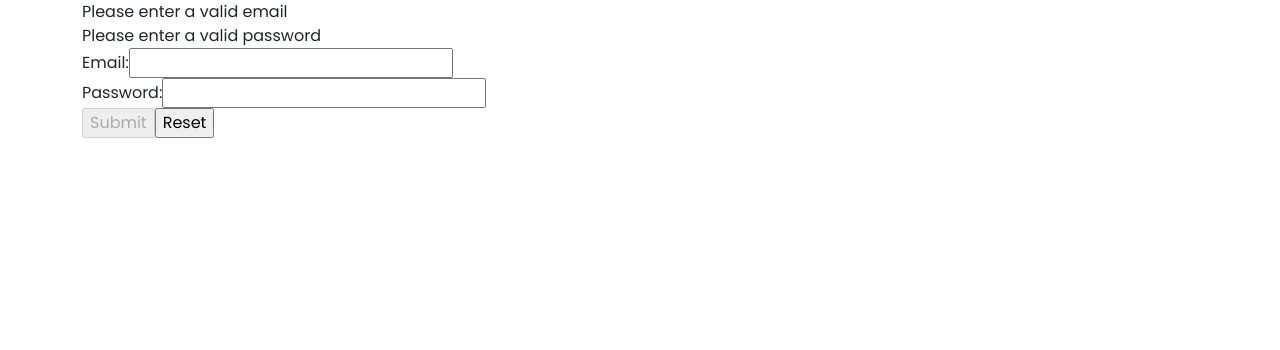
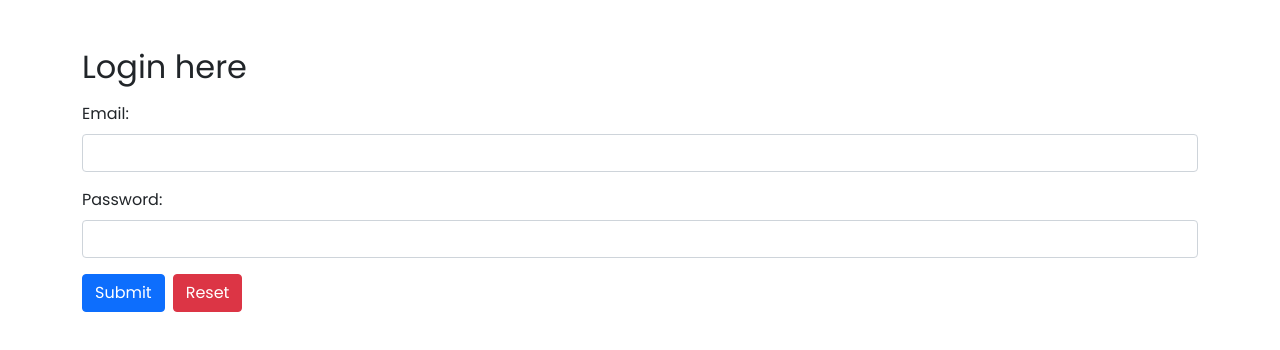
Before and after one commit to HellBringer419/react-redux-learning, a React (Create React App) app in the folder day3/: page / in a window 1280 px wide. Shown: the top 350 px of the page. Built offline with nearby package versions, Linux system fonts and the light colour scheme.

Commit message:
added bootstrap

```diff
--- a/day3/src/components/Carousel.js
+++ b/day3/src/components/Carousel.js
@@ -1,6 +1,7 @@
 import { useState } from "react";
 import Arrow from "./Arrow";
 import ImageSlide from "./ImageSlide";
+import '../stylesheets/style.css';
 
 const imgUrls = [
     "https://images.unsplash.com/photo-1571768723915-99a5427b13c3?ixid=MXwxMjA3fDB8MHx0b3BpYy1mZWVkfDF8R3RyQlNjdjFiNU18fGVufDB8fHw%3D&ixlib=rb-1.2.1&auto=format&fit=crop&w=500&q=60",
--- a/day3/src/components/Footer.js
+++ b/day3/src/components/Footer.js
@@ -1,7 +1,7 @@
 const Footer = (props) => {
     return (
-        <footer className="footer">
-            <p> &copy; 2021 </p>
+        <footer className="footer mt-auto p-3 bg-light">
+                <span className="text-muted">&copy; 2021</span>
         </footer>
     );
 };
--- a/day3/src/components/Home.js
+++ b/day3/src/components/Home.js
@@ -1,5 +1,4 @@
 import { useParams } from "react-router";
-import "../stylesheets/style.css";
 
 import Carousel from "./Carousel";
 import Footer from "./Footer";
@@ -9,12 +8,15 @@ const Home = ({ history, toggleLoginState }) => {
     const user = useParams();
 
     return (
-        <div>
+        <div className="d-flex flex-column min-vh-100">
             <Nav history={history} toggleLoginState={toggleLoginState} />
-            <div className="body">
-                <h4 className="heading"> Welcome {user.user} </h4>
+            <main className="flex-fill mt-4">
+                <div className="container">
+                    <h4 className="mt-5 text-bold"> Your Image Carousel </h4>
+                    <p className="lead"> Welcome {user.user} </p>
                 <Carousel />
-            </div>
+                </div>
+            </main>
             <Footer />
         </div>
     );
--- a/day3/src/components/Login.js
+++ b/day3/src/components/Login.js
@@ -7,12 +7,13 @@ class Login extends Component {
             email: "",
             password: "",
             isValidated: false,
-            errors: { email: true, password: true },
+            errors: { email: false, password: false },
         };
         this.handleChange = this.handleChange.bind(this);
         this.handleSubmit = this.handleSubmit.bind(this);
         this.isValidEmail = this.isValidEmail.bind(this);
         this.isValidPassword = this.isValidPassword.bind(this);
+        this.resetFields = this.resetFields.bind(this);
     }
 
     handleChange(event) {
@@ -48,41 +49,59 @@ class Login extends Component {
         if (this.isValidEmail() && this.isValidPassword()) {
             this.setState({ isValidated: true });
             this.props.toggleLoginState();
-            this.props.history.push(`/home/${this.state.email}`)
+            this.props.history.push(`/home/${this.state.email}`);
         }
+    }
+
+    resetFields() {
+        this.setState({
+            email: "",
+            password: "",
+            errors: { email: false, password: false },
+        });
     }
 
     render() {
         return (
-            <form onSubmit={this.handleSubmit} className="container">
+            <div className="container mt-5">
+                <form onSubmit={this.handleSubmit}>
+                    <h2 className="my-3"> Login here </h2>
                     {this.state.errors.email ? (
-                    <div> Please enter a valid email </div>
+                        <div className="alert alert-danger">
+                            {" "}
+                            Please enter a valid email{" "}
+                        </div>
                     ) : (
                         " "
                     )}
                     {this.state.errors.password ? (
-                    <div> Please enter a valid password </div>
+                        <div className="alert alert-danger">
+                            {" "}
+                            Please enter a valid password{" "}
+                        </div>
                     ) : (
                         " "
                     )}
-                <div>
-                    <label htmlFor="email"> Email: </label>
+                    <div className="mb-3">
+                        <label htmlFor="email" className="form-label"> Email: </label>
                         <input
                             type="email"
                             name="email"
                             id="email"
+                            className="form-control"
                             value={this.state.email}
                             onChange={this.handleChange}
                             onBlur={this.isValidEmail}
                         />
                     </div>
 
-                <div>
-                    <label htmlFor=""> Password: </label>
+                    <div className="mb-3">
+                        <label htmlFor="password" className="form-label"> Password: </label>
                         <input
                             type="password"
                             name="password"
                             id="password"
+                            className="form-control"
                             value={this.state.password}
                             onChange={this.handleChange}
                             onBlur={this.isValidPassword}
@@ -90,6 +109,7 @@ class Login extends Component {
                     </div>
                     <input
                         type="submit"
+                        className="btn btn-primary"
                         disabled={
                             this.state.errors.email === false &&
                             this.state.errors.password === false
@@ -97,8 +117,9 @@ class Login extends Component {
                                 : true
                         }
                     />
-                <input type="reset" />
+                    <input type="reset" className="btn btn-danger mx-2" onClick={this.resetFields} />
                 </form>
+            </div>
         );
     }
 }
--- a/day3/src/components/Nav.js
+++ b/day3/src/components/Nav.js
@@ -1,3 +1,5 @@
+// import { Dropdown } from 'bootstrap';
+
 const Nav = (props) => {
     const handleLogout = () => {
         props.toggleLoginState();
@@ -5,28 +7,86 @@ const Nav = (props) => {
     };
 
     return (
-        <header className="topbar">
-            <span className="profile-pic">
+        <header>
+            <nav className="navbar navbar-expand-md navbar-dark fixed-top bg-dark">
+                <div className="container-fluid">
+                    <button
+                        className="navbar-toggler"
+                        type="button"
+                        data-bs-toggle="collapse"
+                        data-bs-target="#navbarSupportedContent"
+                        aria-controls="navbarSupportedContent"
+                        aria-expanded="false"
+                        aria-label="Toggle navigation"
+                    >
+                        <span className="navbar-toggler-icon"></span>
+                    </button>
+
+                    <div className="collapse navbar-collapse">
+                        <ul className="navbar-nav me-auto mb-2 mb-md-0">
+                            <li className="nav-item dropdown">
+                                <span
+                                    className="nav-link dropdown-toggle"
+                                    href="#"
+                                    id="navbarDropdown"
+                                    role="button"
+                                    data-bs-toggle="dropdown"
+                                    aria-expanded="false"
+                                >
                                     <img
                                         src="https://s2.svgbox.net/hero-solid.svg?ic=user&color=16a085"
                                         width="32"
                                         height="32"
                                         alt="Profile Picure"
                                     />
+                                    <b className="mx-2">John Doe</b>
                                 </span>
-            <span className="brand">John Doe</span>
-            <button onClick={handleLogout}>logout</button>
+                                <ul
+                                    className="dropdown-menu"
+                                    aria-labelledby="navbarDropdown"
+                                >
+                                    <li className="dropdown-item">
+                                        View Profile
+                                    </li>
+                                    <li className="dropdown-divider"></li>
+                                    <li
+                                        className="dropdown-item"
+                                        onClick={handleLogout}
+                                    >
+                                        Log Out
+                                    </li>
+                                </ul>
+                            </li>
+                            <li className="nav-item" onClick={handleLogout}>
+                                <button className="btn nav-link">
+                                    Logout
+                                </button>
+                            </li>
+                        </ul>
+                    </div>
 
-            <span className="logo">
+                    <span className="navbar-brand" href="#">
                         <img
                             src="https://s2.svgbox.net/hero-solid.svg?ic=camera&color=ecf0f1"
                             width="32"
                             height="32"
                             alt="Logo"
+                            className="mx-2"
                         />
+                        Brand
                     </span>
+                </div>
+            </nav>
         </header>
     );
 };
 
 export default Nav;
+
+{/* <select className="dropdown-menu" aria-labelledby="navbarDropdown">
+    <option className="dropdown-item">View Profile</option>
+    <option className="dropdown-divider"></option>
+    <option className="dropdown-item" onClick={handleLogout}>
+        Log Out
+    </option>
+</select>; */}
--- a/day3/src/stylesheets/style.css
+++ b/day3/src/stylesheets/style.css
@@ -70,7 +70,7 @@
     font-weight: 300;
 } */
 
-.footer {
+.footer-custom {
     position: absolute;
     bottom: 0;
     left: 0;
```
Also changed, not shown: 1 other file (tests, documents, lock files or other folders). Lines whose indentation alone changed are shown as unchanged.
